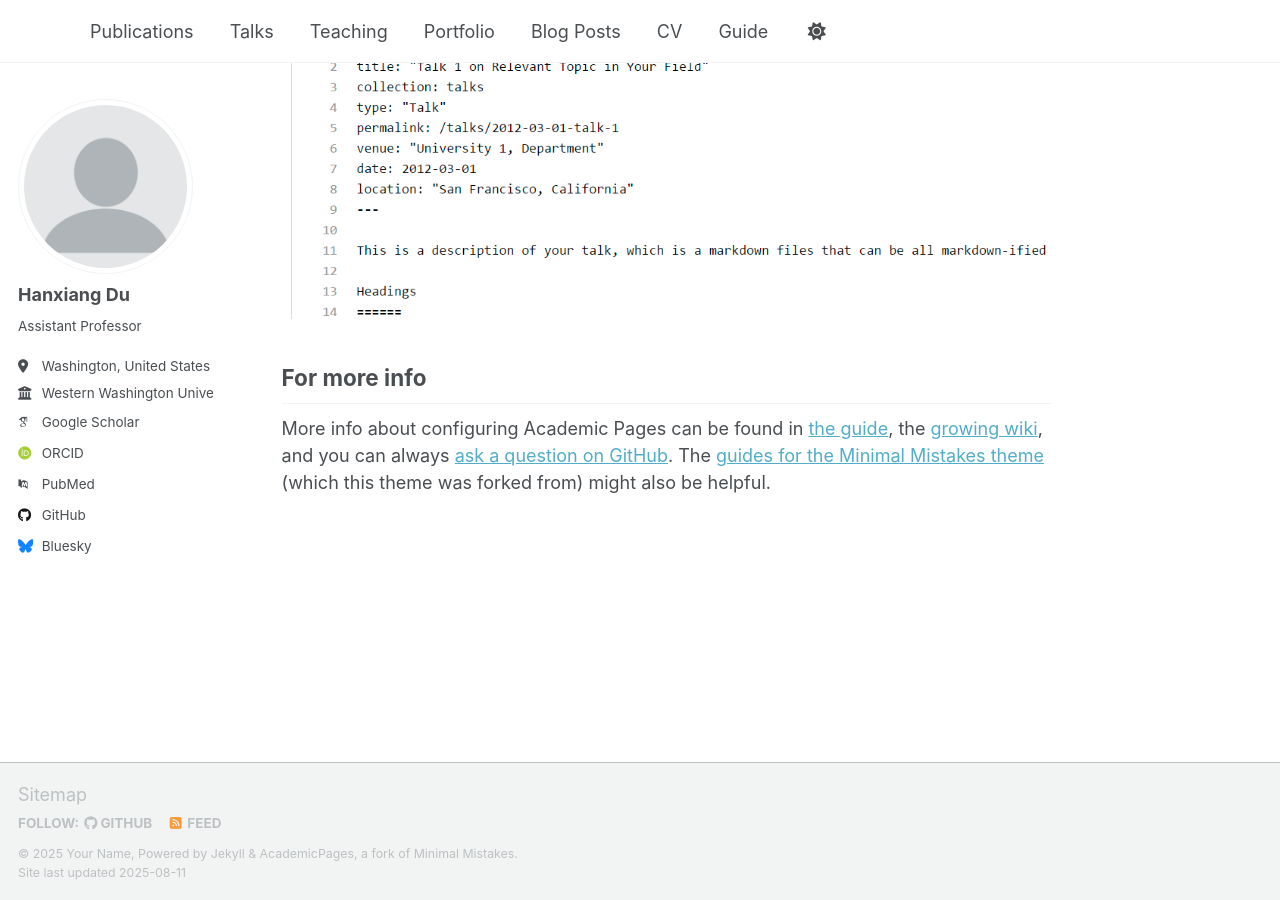
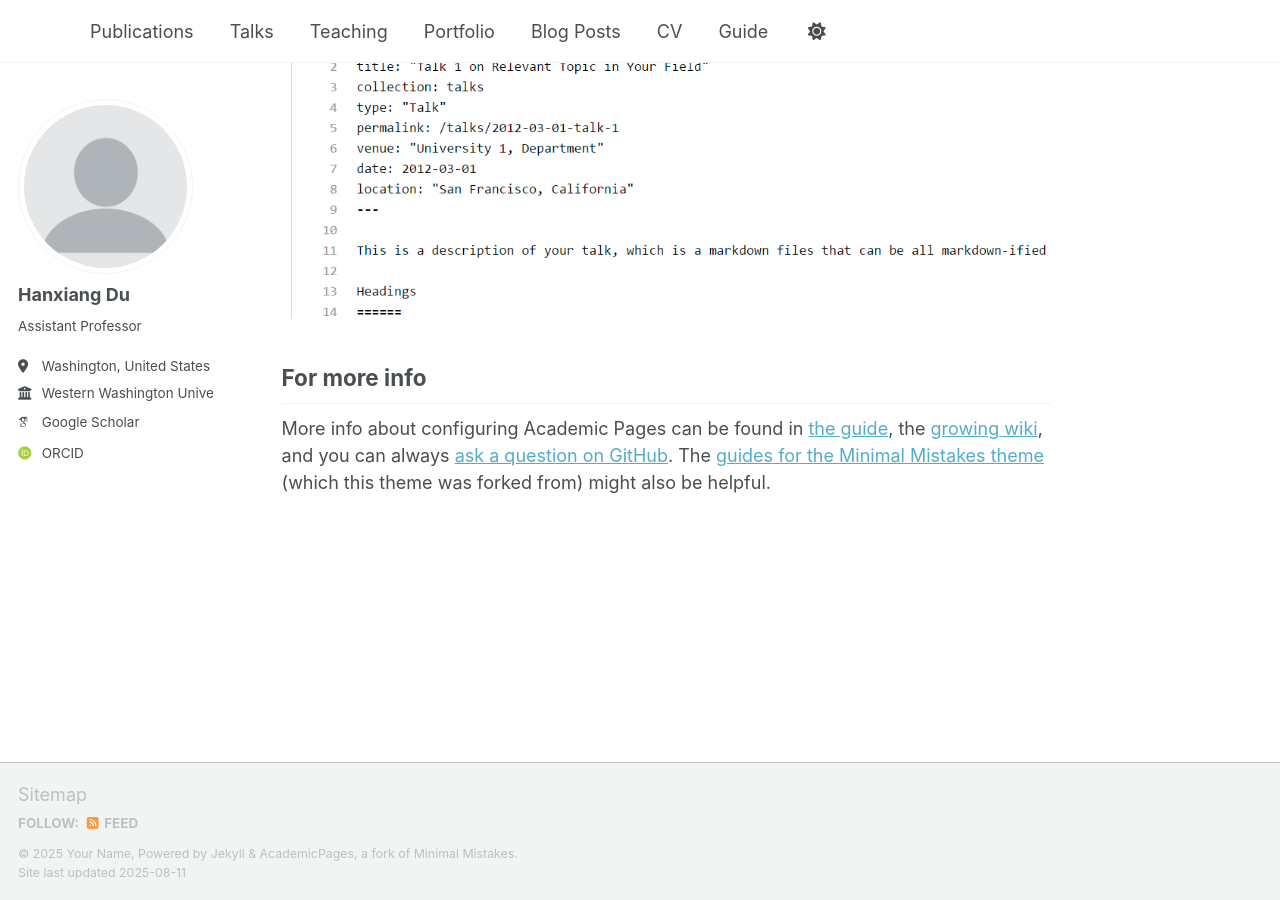
Before and after one commit to HXDU/HD.github.io, a Jekyll site: the page built from _pages/about.md, in a window 1280 px wide and 900 px high, scrolled down 2880 px. Built offline with Jekyll 4.4.1, drawn with Linux system fonts in a browser that asks for light colours; some web fonts are replaced; a script that is not in the unit is left out; part of the change alters nothing that is shown.

Commit message:
Update _config.yml

```diff
--- a/_config.yml
+++ b/_config.yml
@@ -37,9 +37,9 @@ author:
   googlescholar    : "https://scholar.google.com/citations?user=rCFZVYkAAAAJ&hl=en&oi=ao"
   inspire-hep      : # URL
   impactstory      : # URL
-  orcid            : "http://orcid.org/yourorcidurl"
+  orcid            : "https://orcid.org/0000-0002-9081-0706"
   semantic         : # URL
-  pubmed           : "https://www.ncbi.nlm.nih.gov/pubmed/?term=john+snow"
+  pubmed           : # URL
   researchgate     : # URL
   scopus           : # URL
 
@@ -47,13 +47,13 @@ author:
   bitbucket        : # Username - Update with your username on the site
   codepen          : # Username
   dribbble         : # Username
-  github           : "academicpages"
+  github           : #
   kaggle           : # Username
   stackoverflow    : # User number or user number and name (i.e., use "1" or "1/jeff-atwood")
 
   # Social media
   artstation       : # Username
-  bluesky          : "bsky.app" # Replace this with you Bluesky username
+  bluesky          : # Replace this with you Bluesky username
   facebook         : # Username
   flickr           : # Username
   foursquare       : # Username
```
